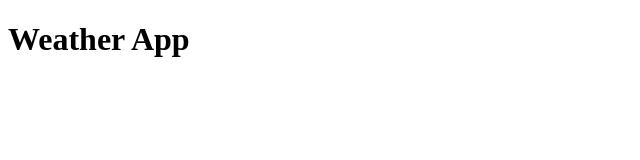
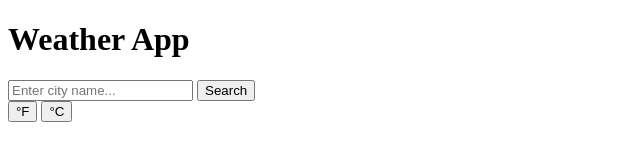
Before and after one commit to top-submissions/weather-app, a website built with webpack: page src/template.html in a window 1280 px wide. Shown: the whole page, without its empty margins (0-640 px from the left). Built offline with nearby package versions, Linux system fonts and the light colour scheme; some icons are missing.

Commit message:
feat: add search bar and temp toggle

```diff
--- a/src/template.html
+++ b/src/template.html
@@ -26,6 +26,32 @@
           Weather App
         </h1>
       </header>
+
+      <!-- Search Section -->
+      <section class="search-section">
+        <form class="search-form" id="searchForm">
+          <div class="search-input-group">
+            <input
+              type="text"
+              id="locationInput"
+              class="search-input"
+              placeholder="Enter city name..."
+              required
+              autocomplete="off"
+            />
+            <button type="submit" class="search-btn" aria-label="Search">
+              <i class="wi wi-day-cloudy"></i>
+              Search
+            </button>
+          </div>
+        </form>
+
+        <!-- Temperature Toggle -->
+        <div class="temp-toggle">
+          <button class="toggle-btn active" data-unit="fahrenheit">°F</button>
+          <button class="toggle-btn" data-unit="celsius">°C</button>
+        </div>
+      </section>
     </div>
   </body>
 </html>
```
